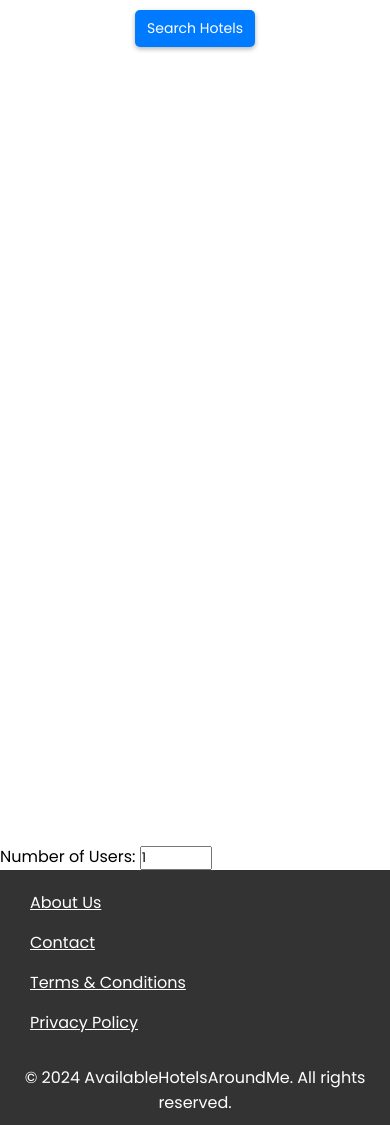
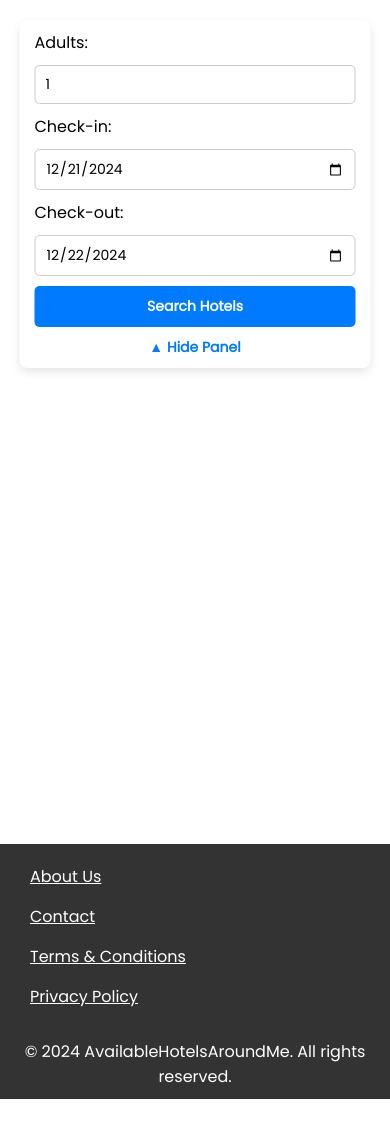
Before and after one commit to Ernosto0/availablehotelsnearme, a Django app: page / in a window 390 px wide. After the commit the page ends 1099 px from the top, so only its background shows below. Run offline with Django 5.2, Linux system fonts and the light colour scheme.

Commit message:
Add search panel with user input fields and toggle functionality

```diff
--- a/hotel_finder/static/styles.css
+++ b/hotel_finder/static/styles.css
@@ -25,26 +25,7 @@
   z-index: 0;
 }
 
-.map-button {
-  position: absolute;
-  top: 10px; /* 10px from the top */
-  left: 50%; /* Center horizontally */
-  transform: translateX(-50%); /* Offset by half the button's width */
-  z-index: 1000; /* Ensures it appears above the map */
-  background-color: #007bff; /* Blue background */
-  color: white; /* White text */
-  border: none;
-  border-radius: 5px;
-  padding: 8px 12px;
-  font-size: 14px;
-  cursor: pointer;
-  box-shadow: 0 2px 5px rgba(0, 0, 0, 0.3);
-  transition: background-color 0.3s ease;
-}
 
-.map-button:hover {
-  background-color: #0056b3; /* Darker blue on hover */
-}
 
 /* Marker style */
 .custom-marker {
@@ -504,3 +485,115 @@
 #popup-close-btn:hover {
   background: #ffddd4;
 }
+
+
+/* CSS for Search Panel */
+.search-panel {
+  position: absolute;
+  top: 20px;
+  left: 50%;
+  transform: translateX(-50%);
+  z-index: 1000;
+  background-color: #ffffff;
+  padding: 15px 20px;
+  border-radius: 8px;
+  box-shadow: 0px 4px 10px rgba(0, 0, 0, 0.1);
+  width: 350px;
+  transition: top 0.5s ease, opacity 0.5s ease;
+}
+
+.search-panel.hidden {
+  top: -33%; /* Adjusted so 10% of the panel remains visible */
+  opacity: 1; /* Keep the opacity at 1 so the remaining part is visible */
+}
+
+.search-panel label,
+.search-panel input,
+.search-panel button {
+    display: block;
+    margin-bottom: 10px;
+    width: 100%;
+    box-sizing: border-box;
+}
+
+.search-panel input[type="number"],
+.search-panel input[type="date"] {
+  width: calc(100% - 20px);
+  padding: 8px 10px;
+  margin-bottom: 10px;
+  border: 1px solid #ccc;
+  border-radius: 5px;
+  font-size: 14px;
+  outline: none;
+  box-sizing: border-box;
+}
+
+.search-panel input[type="number"]:focus,
+.search-panel input[type="date"]:focus {
+  border-color: #007bff;
+  box-shadow: 0 0 5px rgba(0, 123, 255, 0.3);
+}
+
+.map-button {
+  background-color: #007bff;
+  color: #ffffff;
+  border: none;
+  padding: 10px 20px;
+  border-radius: 5px;
+  cursor: pointer;
+  font-size: 14px;
+  font-weight: bold;
+  width: 100%;
+}
+
+.map-button:hover {
+  background-color: #0056b3;
+}
+
+.map-button:active {
+  background-color: #004080;
+  box-shadow: inset 0px 2px 5px rgba(0, 0, 0, 0.2);
+}
+
+/* Media query for responsive adjustments */
+@media (max-width: 768px) {
+  .search-panel {
+      width: 90%;
+      padding: 10px 15px;
+  }
+
+  .search-panel input[type="number"],
+  .search-panel input[type="date"] {
+      width: 100%;
+  }
+}
+
+/* Panel handle for clicking */
+.panel-handle {
+  text-align: center;
+  font-size: 18px;
+  font-weight: bold;
+  cursor: pointer;
+  color: #007bff;
+  margin-top: 5px; /* Ensure the handle stays visible */
+  display: none;
+}
+
+.panel-handle.visible {
+  display: block;
+}
+
+/* Adjust Hide Panel Handle */
+#hide-panel-handle {
+  text-align: center;
+  font-size: 14px;
+  font-weight: bold;
+  cursor: pointer;
+  color: #007bff;
+  margin-top: 10px;
+  display: block; /* Ensure it's displayed */
+}
+
+#hide-panel-handle:hover {
+  color: #0056b3;
+}
--- a/hotel_finder/templates/main.html
+++ b/hotel_finder/templates/main.html
@@ -66,12 +66,26 @@
         </div>
 
         <div id="map"></div>
-        <button id="search-hotels-btn" class="map-button">Search Hotels</button>
 
-        <div class="adults-input">
-            <label for="adults">Number of Users:</label>
-            <input type="number" id="adults" name="adults" min="1" max="10" value="1" default="1">
+
+        <div id="search-panel" class="search-panel">
+            <div id="panel-content">
+                <label for="adults">Adults:</label>
+                <input type="number" id="adults" name="adults" min="1" max="10" value="1">
+
+                <label for="check-in">Check-in:</label>
+                <input type="date" id="check-in" name="check-in" value="2024-12-21">
+
+                <label for="check-out">Check-out:</label>
+                <input type="date" id="check-out" name="check-out" value="2024-12-22">
+
+                <button id="search-hotels-btn" class="map-button">Search Hotels</button>
+            </div>
+            <div id="hide-panel-handle">▲ Hide Panel</div>
+            <div id="panel-handle" class="panel-handle">▼</div>
         </div>
+
+
 
 
     </section>
@@ -218,6 +232,32 @@ function fetchHotels(latitude, longitude) {
     }
 });
 
+    document.addEventListener("DOMContentLoaded", function () {
+        const searchPanel = document.getElementById("search-panel");
+        const searchButton = document.getElementById("search-hotels-btn");
+        const hidePanelHandle = document.getElementById("hide-panel-handle");
+        const panelHandle = document.getElementById("panel-handle");
+
+        // When the search button is clicked
+        searchButton.addEventListener("click", function () {
+            searchPanel.classList.add("hidden");
+            panelHandle.classList.add("visible");
+        });
+
+        // When the hide panel handle is clicked
+        hidePanelHandle.addEventListener("click", function () {
+            searchPanel.classList.add("hidden");
+            panelHandle.classList.add("visible");
+        });
+
+        // When the handle is clicked
+        panelHandle.addEventListener("click", function () {
+            searchPanel.classList.remove("hidden");
+            panelHandle.classList.remove("visible");
+        });
+    });
+
+
 
 
     </script>
```
